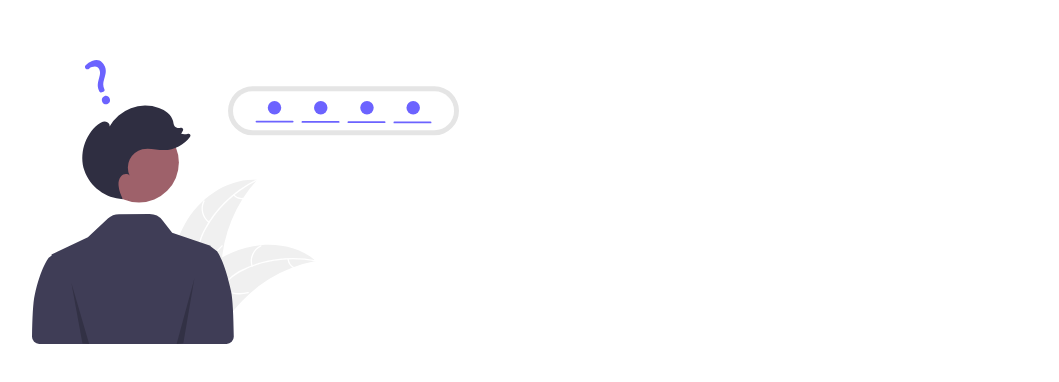
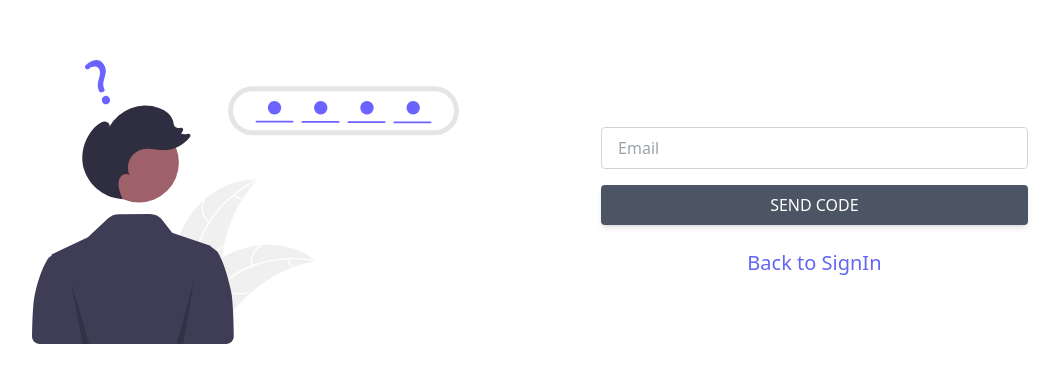
Before and after one commit to gugazimmermann/amplify-login, a React (Create React App) app: page /forgorpassword in a window 1280 px wide. Shown: the part 198-580 px from the top of the page, without its empty margins (110-1169 px from the left). Built offline with nearby package versions, Linux system fonts and the light colour scheme.

Commit message:
auth title and remove unsused return

```diff
--- /dev/null
+++ b/src/components/AuthTitle.jsx
@@ -0,0 +1,5 @@
+const AuthTitle = ({ text }) => (
+  <h1 className="text-xl text-center mb-4 uppercase">{text}</h1>
+);
+
+export default AuthTitle;
--- a/src/components/RememberMe.jsx
+++ b/src/components/RememberMe.jsx
@@ -1,5 +1,4 @@
-const RememberMe = ({ remember, setRemember }) => {
-  return (
+const RememberMe = ({ remember, setRemember }) => (
   <div className="form-group form-check">
     <input
       type="checkbox"
@@ -14,6 +13,5 @@ const RememberMe = ({ remember, setRemember }) => {
     </label>
   </div>
 );
-};
 
 export default RememberMe;
--- a/src/components/index.js
+++ b/src/components/index.js
@@ -1,5 +1,6 @@
 export { default as AuthButton } from "./AuthButton";
 export { default as AuthLink } from "./AuthLink";
+export { default as AuthTitle } from "./AuthTitle";
 export { default as Input } from "./Input";
 export { default as Loading } from "./Loading";
 export { default as RememberMe } from "./RememberMe";
--- a/src/pages/auth/ForgotPassword.jsx
+++ b/src/pages/auth/ForgotPassword.jsx
@@ -1,13 +1,38 @@
-import { useEffect } from "react";
+import { useEffect, useState } from "react";
 import { useOutletContext } from "react-router-dom";
+import { AuthButton, AuthLink, Input } from "../../components";
 import ForgorPasswordImage from "../../images/forgor_password.svg";
 
 export default function ForgorPassword() {
   const { setImg } = useOutletContext();
+  const [email, setEmail] = useState("");
 
   useEffect(() => {
     setImg(ForgorPasswordImage);
   }, [setImg]);
 
-  return <form />;
+  const disabled = () => email === "";
+
+  return (
+    <form>
+      <div className="mb-4">
+        <Input
+          type="email"
+          placeholder="Email"
+          value={email}
+          handler={setEmail}
+        />
+      </div>
+      <AuthButton
+        text="Send Code"
+        disabled={disabled()}
+        handler={() => {
+          console.log(email);
+        }}
+      />
+      <div className="w-full text-center mt-6">
+        <AuthLink text="Back to SignIn" to="/" size="xl" />
+      </div>
+    </form>
+  );
 }
--- a/src/pages/auth/SignIn.jsx
+++ b/src/pages/auth/SignIn.jsx
@@ -1,6 +1,6 @@
 import { useEffect, useState } from "react";
 import { useOutletContext } from "react-router-dom";
-import { AuthButton, AuthLink, Input, RememberMe } from "../../components";
+import { AuthButton, AuthLink, AuthTitle, Input, RememberMe } from "../../components";
 import SignInImage from "../../images/signin.svg";
 
 export default function SignIn() {
@@ -17,7 +17,7 @@ export default function SignIn() {
 
   return (
     <form>
-      <h1 className="text-xl text-center mb-4 uppercase">Sign In</h1>
+      <AuthTitle text="sign in" />
       <div className="mb-4">
         <Input
           type="email"
```
Also changed, not shown: src/components/AuthButton.jsx (+5 -5 lines), src/components/AuthLink.jsx (+4 -4 lines). Lines whose indentation alone changed are shown as unchanged.
